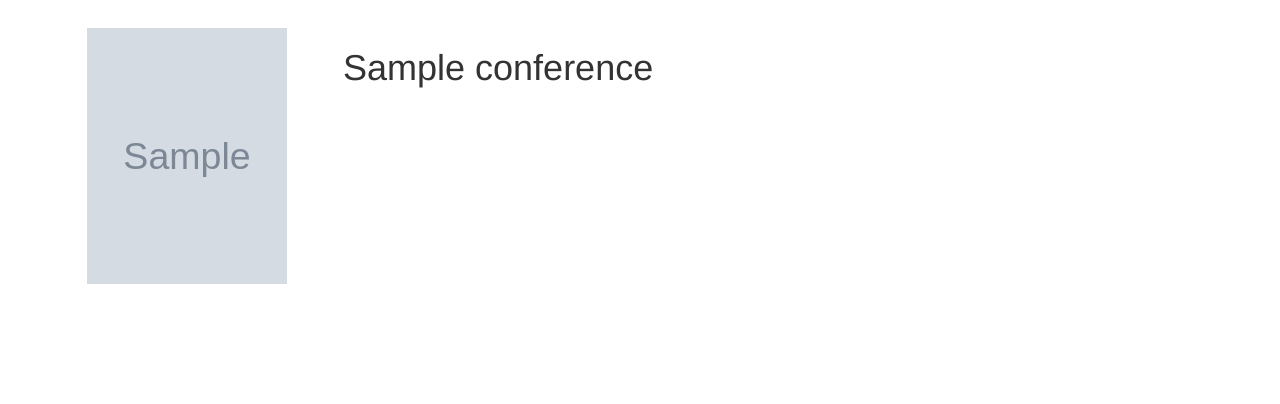
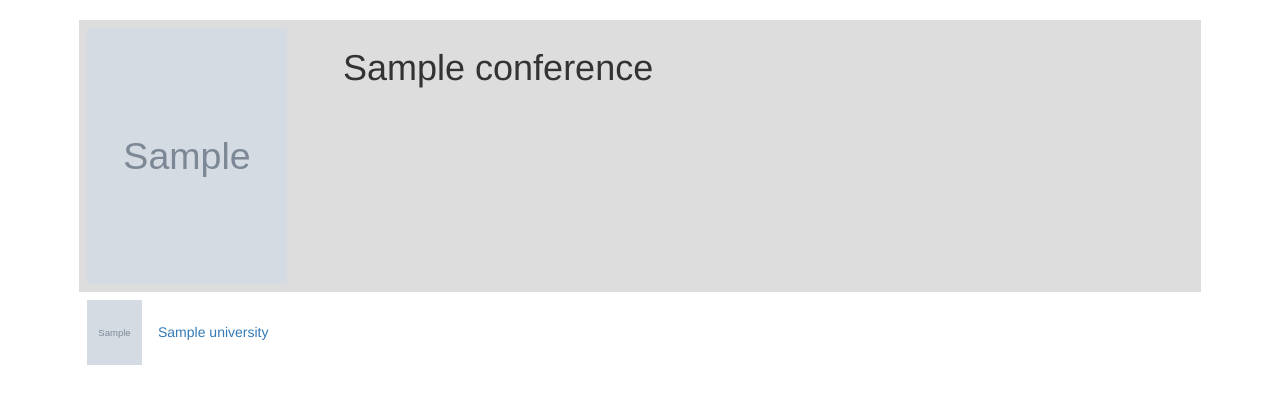
Before and after one commit to vandenesseml/baseball-app, a Flask app: page /conference/1 in a window 1280 px wide. Shown: the part 52-456 px from the top of the page. Run offline with Flask 2, Linux system fonts and the light colour scheme; a user stored in the database is signed in; tables that the repository leaves empty hold one stand-in row (values such as "Sample post"); grey boxes marked "Sample" are stand-in pictures; some libraries are stand-ins or nearby versions.

Commit message:
display universities in conference

```diff
--- a/app/static/css/style.css
+++ b/app/static/css/style.css
@@ -149,7 +149,14 @@
 }
 .removeUnderline {
     text-decoration: none !important;
+    cursor: pointer !important;
 }
 .statImages {
     margin-bottom: 5px;
 }
+.headDisplay{
+    background: #ddd;
+}
+.universityTable {
+    vertical-align: middle !important;
+}
--- /dev/null
+++ b/app/templates/_university.html
@@ -0,0 +1,21 @@
+<table class="table">
+    <tr>
+        <td width="10px">
+            {% if university.image_path %}
+            <img src={{university.image_path}} style="height: 65px; width: 55px;"> {% else %}
+            <img src=" {{ university.avatar(35, university.name) }} " class=" userTemplateProfileImage "> {% endif %}
+            </a>
+        </td>
+        <td class=universityTable>
+            <table class="innerTable">
+                <tr>
+                    <td>
+                        <a class="removeUnderline" href="{{ url_for( 'university', id=university.id) }} ">{{university.name}}</a>
+                    </td>
+                </tr>
+            </table>
+
+        </td>
+    </tr>
+
+</table>
--- a/app/templates/athlete.html
+++ b/app/templates/athlete.html
@@ -1,6 +1,6 @@
  {% extends "base.html" %} {% block app_content %}
 <table class="table body">
-    <tr>
+    <tr class=headDisplay>
         <td width="256px">
             {% if athlete.image_path %}
             <img src={{athlete.image_path}} class="  " style="height: 256px; width: 200px;"> {% else %}
--- a/app/templates/conference.html
+++ b/app/templates/conference.html
@@ -1,6 +1,6 @@
  {% extends "base.html" %} {% block app_content %}
 <table class="table body">
-    <tr>
+    <tr class=headDisplay>
         <td width="256px">
             {% if conference.image_path %}
             <img src={{conference.image_path}} style="height: 256px; width: 200px;"> {% else %}
@@ -11,4 +11,4 @@
         </td>
     </tr>
 </table>
-{% endblock %}
+{% for university in conference.universities %} {% include '_university.html' %} {% endfor %} {% endblock %}
--- a/app/templates/staff.html
+++ b/app/templates/staff.html
@@ -1,6 +1,6 @@
  {% extends "base.html" %} {% block app_content %}
 <table class="table body">
-    <tr>
+    <tr class=headDisplay>
         <td width="256px">
             {% if staff.image_path %}
             <img src={{staff.image_path}} style="height: 256px; width: 200px;"> {% else %}
--- a/app/templates/university.html
+++ b/app/templates/university.html
@@ -1,6 +1,6 @@
- {% extends "base.html" %} {% block app_content %}
+ {% extends "base.html" %} {% import 'bootstrap/wtf.html' as wtf %} {% block app_content %}
 <table class="table body">
-    <tr>
+    <tr class=headDisplay>
         <td width="256px">
             {% if university.image_path %}
             <img src={{university.image_path}} class="  " style="height: 256px; width: 200px;"> {% else %}
--- a/app/templates/user.html
+++ b/app/templates/user.html
@@ -1,6 +1,6 @@
  {% extends "base.html" %} {% block app_content %}
 <table class="table body">
-    <tr>
+    <tr class=headDisplay>
         <td width="256px">
             {% if user.image_path %}
             <img src={{user.image_path}} class="img-circle  " style="height: 256px; width: 256px;"> {% else %}
```
Also changed, not shown: app.db.
